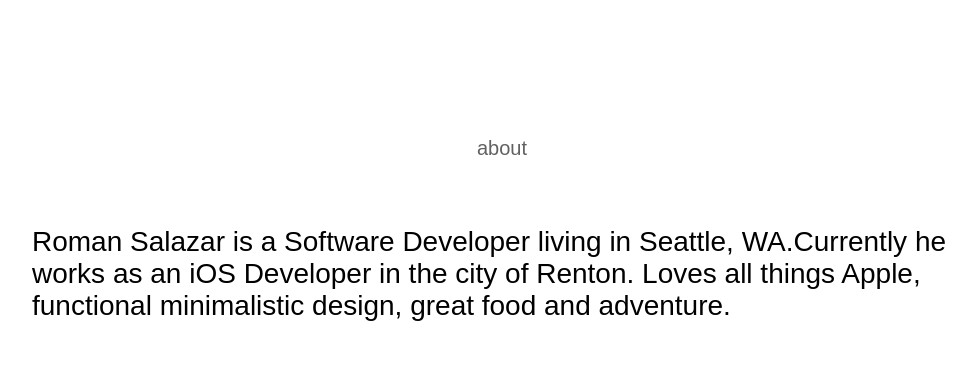
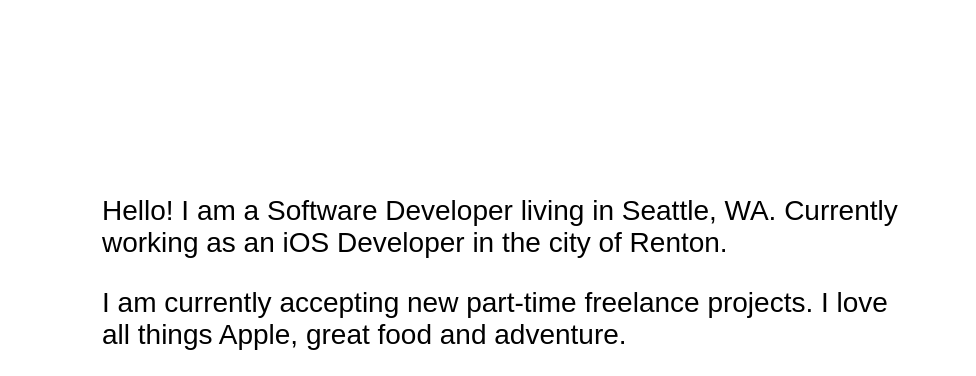
Before and after one commit to romansito/mywebsite, a plain HTML site: page index.html in a window 1280 px wide. Shown: the top 376 px of the page, without its empty margins (138-1114 px from the left). Drawn offline with Linux system fonts and the light colour scheme.

Commit message:
updated home page

```diff
--- a/css/main.css
+++ b/css/main.css
@@ -7,9 +7,9 @@ body {
 }
 
 #wrapper {
-  max-width: 940px;
+  max-width: 800px;
   margin: 120px auto;
-  padding: 0 5%;
+  padding: 0 10%;
 }
 
 a {
--- a/index.html
+++ b/index.html
@@ -10,14 +10,14 @@
   <body>
     <header>
       <a href="index.html" id="logo">
-        <h1>about</h1>
       </a>
       <nav>
       </nav>
     </header>
     <div id="wrapper">
       <section>
-        <p>Roman Salazar is a Software Developer living in Seattle, WA.Currently he works as an iOS Developer in the city of Renton. Loves all things Apple, functional minimalistic design, great food and adventure.</p>
+        <p>Hello! I am a Software Developer living in Seattle, WA. Currently working as an iOS Developer in the city of Renton.</p>
+        <p>I am currently accepting new part-time freelance projects. I love all things Apple, great food and adventure.</p>
       </section>
       <footer>
         <a href="https://twitter.com/romansito"><img src="img/Twitter.png" alt="Twitter Logo" class="social-icon"></a>
```
